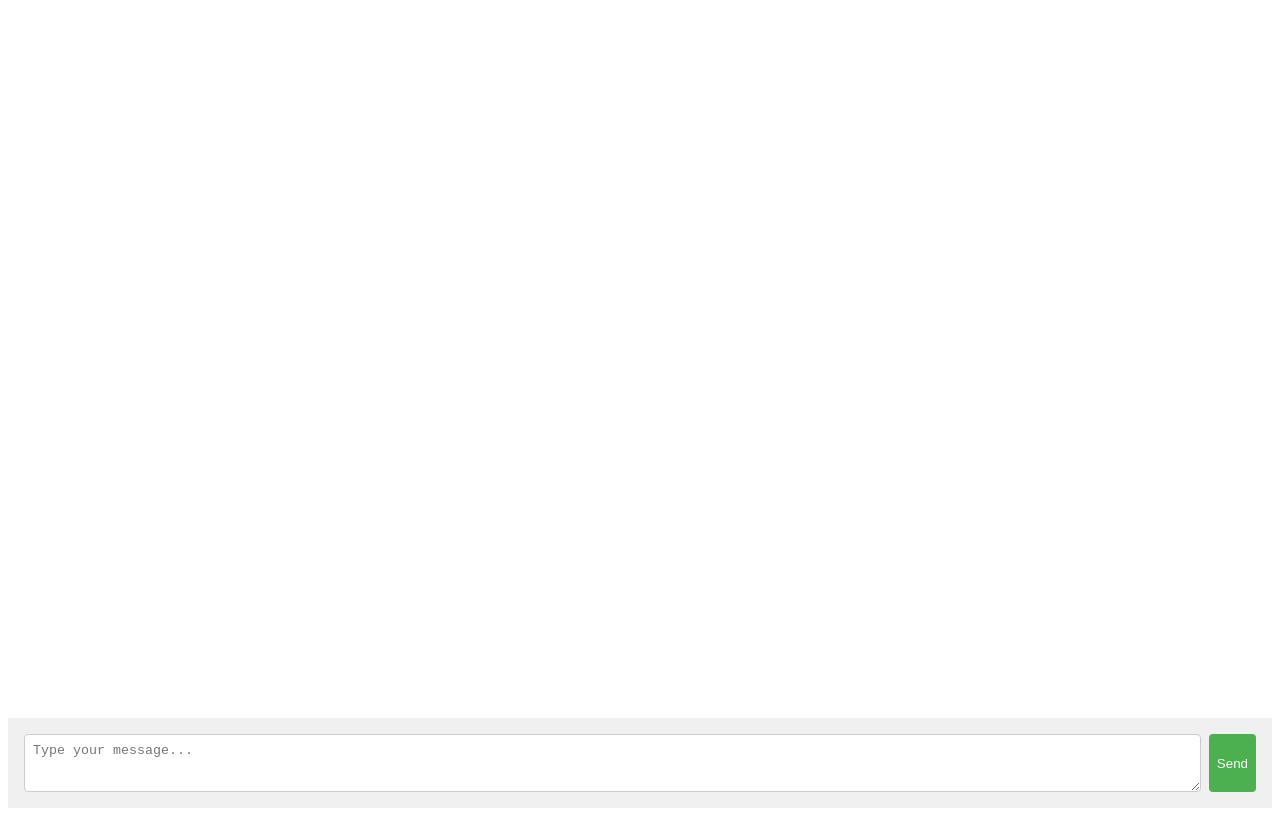
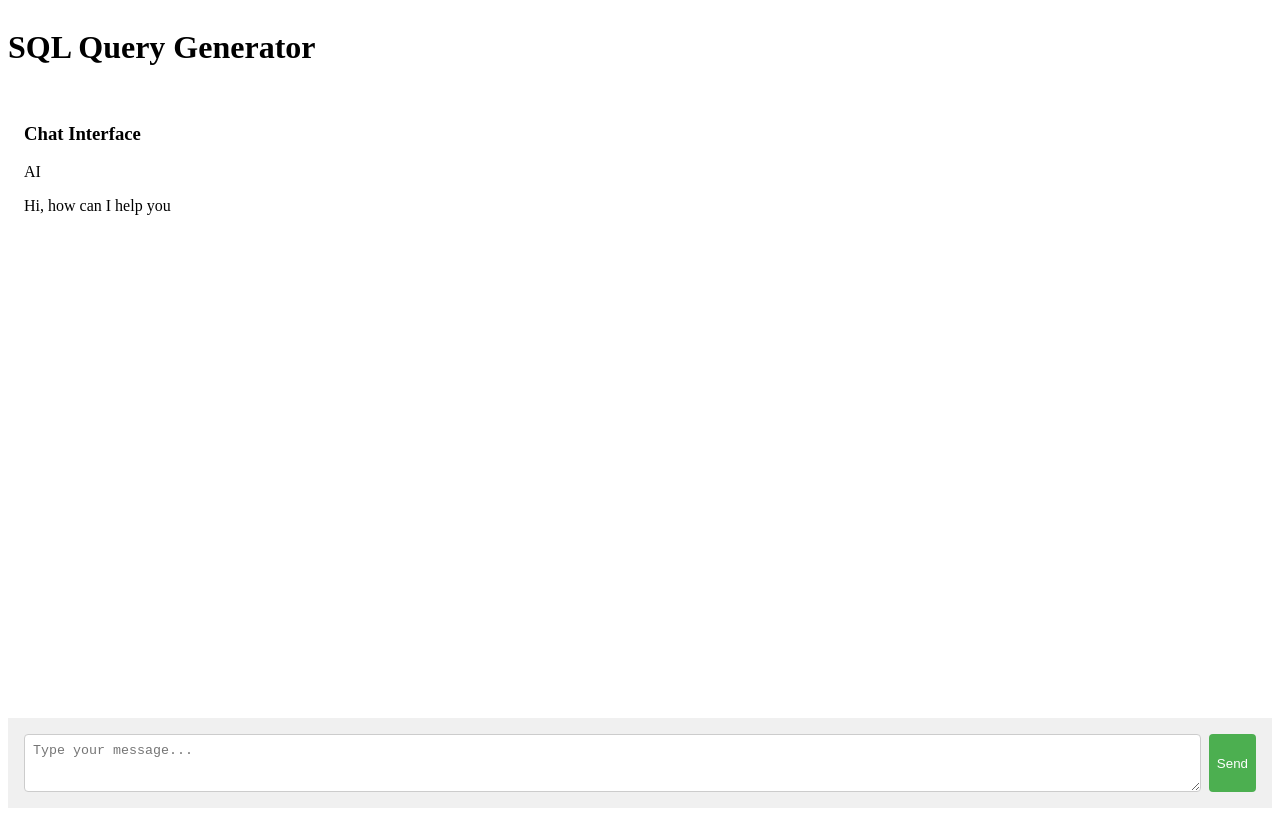
Before and after one commit to sukhdevmiyatra/SQL-Generator, a React (Vite) app in the folder Fronted/: page / in a window 1280 px wide. Built offline with nearby package versions, Linux system fonts and the light colour scheme.

Commit message:
Update App.jsx

```diff
--- a/Fronted/src/App.jsx
+++ b/Fronted/src/App.jsx
@@ -1,27 +1,18 @@
-import { useState } from 'react';
+import React, { useState, useEffect } from 'react';
+import './index.css'
 
 const App = () => {
   const [text, setText] = useState('');
-  const [messages, setMessages] = useState([]);
   const [loading, setLoading] = useState(false);
+  const [messages, setMessages] = useState([
+    { author: 'AI', content: ['Hi, how can I help you'] },
+  ]);
 
   const getResponse = async () => {
     try {
-      // Check if the message is empty
-      if (!text.trim()) {
-        setMessages((prevMessages) => [
-          ...prevMessages,
-          {
-            author: 'Bot',
-            content: ['Please enter a message.'],
-          },
-        ]);
-        return;
-      }
-
       setLoading(true);
 
-      const response = await fetch(`https://sql-generator-w634.vercel.app/generate-sql`, {
+      const response = await fetch(`http://localhost:3000/generate-sql`, {
         method: 'POST',
         headers: {
           'Content-Type': 'application/json',
@@ -36,51 +27,81 @@ const App = () => {
       const data = await response.json();
       setMessages((prevMessages) => [
         ...prevMessages,
-        {
-          author: 'User',
-          content: [text], // User message as an array
-        },
-        {
-          author: 'Bot',
-          content: data.generatedText.split('\n'), // Bot response as an array of lines
-        },
+        { author: 'User', content: [`${text}`] },
+        { author: 'AI', content: [`${data.generatedText}`] },
       ]);
       setText('');
     } catch (error) {
       console.error('Error:', error.message);
-      setMessages((prevMessages) => [
-        ...prevMessages,
-        {
-          author: 'Bot',
-          content: ['An error occurred. Please try again.'],
-        },
-      ]);
     } finally {
       setLoading(false);
     }
   };
 
+  useEffect(() => {
+    // Scroll to the bottom of the chat feed when new messages are added
+    const chatFeed = document.getElementById('chat-feed');
+    if (chatFeed) {
+      chatFeed.scrollTop = chatFeed.scrollHeight;
+    }
+  }, [messages]);
+
   return (
-    <div className="chat-container">
-      <div className="chat-feed">
-        {messages?.map((message, index) => (
-          <div key={index} className={`message ${message.author.toLowerCase()}`}>
-            <strong>{message.author}: </strong>
-            {message.content.map((line, lineIndex) => (
-              <p key={lineIndex}>{line}</p>
-            ))}
+    <div className="flex flex-col w-full min-h-screen p-10 bg-gray-100 chat-container">
+      <header className="flex items-center justify-between py-6">
+        <h1 className="text-3xl font-bold text-gray-900">SQL Query Generator</h1>
+      </header>
+      <main className="flex flex-col gap-6 chat-feed" id="chat-feed">
+        <div className="border text-card-foreground p-6 bg-white rounded shadow" data-v0-t="card">
+          <div className="flex flex-col space-y-1.5 p-6 mb-4">
+            <h3 className="tracking-tight text-2xl font-bold text-gray-900">Chat Interface</h3>
           </div>
-        ))}
-      </div>
-      <div className="chat-input">
+          <div className="p-6">
+            <div className="flex flex-col space-y-4">
+              {messages.map((message, index) => (
+                <div
+                  key={index}
+                  className={`flex items-start space-x-3 ${
+                    message.author === 'User' ? 'justify-end' : 'justify-start'
+                  }`}
+                >
+                  <span className="relative flex shrink-0 overflow-hidden rounded-full w-10 h-10">
+                    <span className="flex h-full w-full items-center justify-center rounded-full bg-muted">
+                      {message.author}
+                    </span>
+                  </span>
+                  <div
+                    className={`p-3 rounded ${
+                      message.author === 'User' ? 'bg-gray-200' : 'bg-blue-500 text-white'
+                    }`}
+                  >
+                    <p className={`text-${message.author === 'User' ? 'gray' : 'white'}-700`}>
+                      {message.content.map((line, lineIndex) => (
+                        <span key={lineIndex}>{line}</span>
+                      ))}
+                    </p>
+                  </div>
+                </div>
+              ))}
+            </div>
+          </div>
+        </div>
+      </main>
+      <div className="flex items-center gap-4 chat-input">
         <textarea
+          className="flex h-10 w-full rounded-md border border-input bg-background px-3 py-2 text-sm ring-offset-background file:border-0 file:bg-transparent file:text-sm file:font-medium placeholder:text-muted-foreground focus-visible:outline-none focus-visible:ring-2 focus-visible:ring-ring focus-visible:ring-offset-2 disabled:cursor-not-allowed disabled:opacity-50 flex-grow"
           placeholder="Type your message..."
           value={text}
           onChange={(e) => setText(e.target.value)}
-          rows={4} // Adjust the number of rows as needed
+          rows={4}
         />
-        <button onClick={getResponse} disabled={loading}>
-          {loading ? 'Sending...' : 'Send'}
+        <button
+          className="inline-flex items-center justify-center rounded-md text-sm font-medium ring-offset-background transition-colors focus-visible:outline-none focus-visible:ring-2 focus-visible:ring-ring focus-visible:ring-offset-2 disabled:pointer-events-none disabled:opacity-50 hover:bg-primary/90 h-10 px-4 py-2 bg-blue-500 text-white relative"
+          onClick={getResponse}
+          disabled={loading}
+        >
+          {loading && <div className="spinner absolute top-1/2 left-1/2 transform -translate-x-1/2 -translate-y-1/2 border-t-4 border-blue-500 border-solid rounded-full animate-spin h-5 w-5"></div>}
+          {!loading ? 'Send' : 'Sending...'}
         </button>
       </div>
     </div>
```
